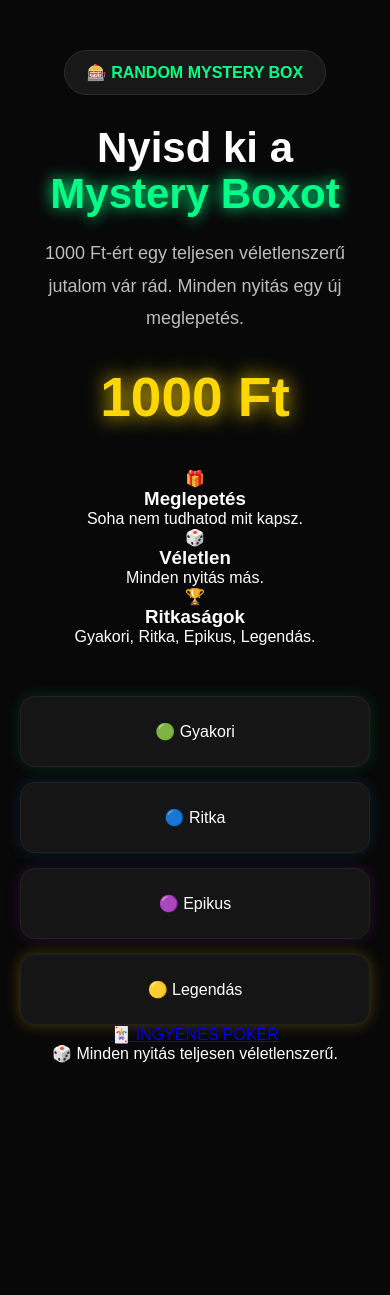
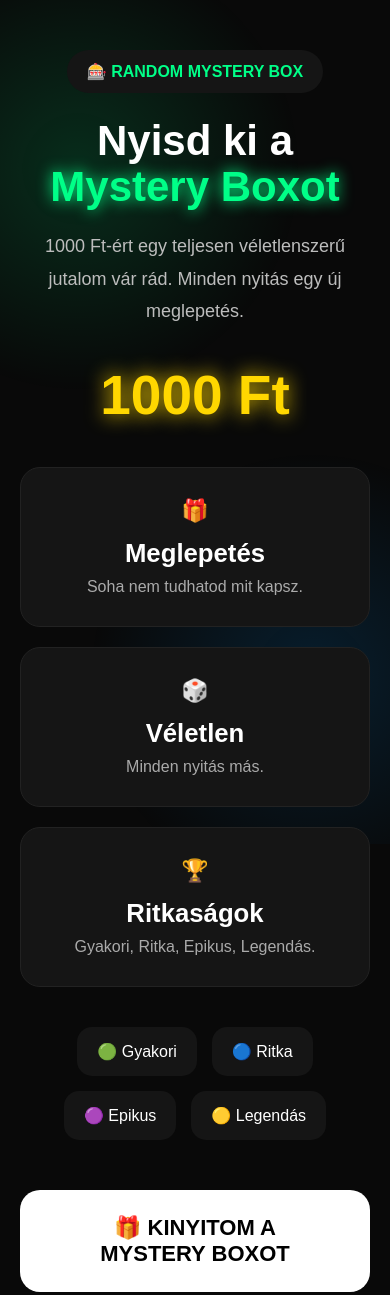
Before and after one commit to hurdabigdawe-bot/gif-shop, a plain HTML site: page index.html in a window 390 px wide. Shown: the top 1295 px of the page. Before the commit the page ends 1113 px from the top, so only its background shows below. Drawn offline with Linux system fonts and the light colour scheme.

Commit message:
Update style.css

```diff
--- a/style.css
+++ b/style.css
@@ -5,13 +5,13 @@
 }
 
 body{
-    background:#080808;
-    color:#ffffff;
-    font-family:Arial, Helvetica, sans-serif;
+background:#090909;
+color:white;
+font-family:Arial,Helvetica,sans-serif;
 overflow-x:hidden;
 }
 
-.background-glow{
+.background{
 position:fixed;
 inset:0;
 z-index:-1;
@@ -19,11 +19,11 @@ body{
 background:
 radial-gradient(circle at 20% 20%,
 rgba(0,255,136,.15),
-    transparent 35%),
+transparent 30%),
 
-    radial-gradient(circle at 80% 70%,
-    rgba(193,60,255,.15),
-    transparent 35%);
+radial-gradient(circle at 80% 80%,
+rgba(0,150,255,.15),
+transparent 30%);
 }
 
 .hero{
@@ -35,20 +35,19 @@ body{
 }
 
 .container{
+max-width:1100px;
 width:100%;
-    max-width:1100px;
 text-align:center;
 }
 
 .badge{
 display:inline-block;
-    padding:12px 22px;
-    background:#181818;
-    border:1px solid #2c2c2c;
+padding:12px 20px;
+background:#151515;
 border-radius:999px;
 color:#00ff88;
 font-weight:bold;
-    margin-bottom:30px;
+margin-bottom:25px;
 }
 
 h1{
@@ -64,136 +63,70 @@ h1 span{
 
 .subtitle{
 max-width:700px;
-    margin:0 auto 30px;
+margin:auto;
+font-size:22px;
+line-height:1.8;
 color:#bdbdbd;
-    line-height:1.8;
-    font-size:22px;
 }
 
 .price{
 font-size:80px;
 font-weight:bold;
 color:gold;
+margin-top:35px;
+margin-bottom:35px;
 text-shadow:0 0 20px gold;
-    margin-bottom:40px;
 }
 
-.wheel-section{
-    margin-top:30px;
+.cards{
+display:grid;
+grid-template-columns:repeat(auto-fit,minmax(250px,1fr));
+gap:20px;
+margin-top:40px;
 }
 
-.wheel-section h2{
-    margin-bottom:20px;
+.card{
+background:#151515;
+padding:30px;
+border-radius:20px;
+border:1px solid #222;
+font-size:22px;
 }
 
-.wheel-container{
-    position:relative;
-    width:400px;
-    margin:30px auto;
+.card h3{
+margin-top:15px;
+margin-bottom:10px;
 }
 
-.pointer{
-    position:absolute;
-    left:50%;
-    top:-15px;
-    transform:translateX(-50%);
-    width:0;
-    height:0;
-
-    border-left:20px solid transparent;
-    border-right:20px solid transparent;
-    border-top:40px solid white;
-
-    z-index:10;
-}
-
-#wheel{
-    border-radius:50%;
-    background:#111;
-    box-shadow:
-    0 0 25px rgba(255,255,255,.15),
-    0 0 60px rgba(0,255,136,.08);
-}
-
-#spinBtn{
-    background:#00ff88;
-    color:black;
-    border:none;
-    padding:18px 35px;
-    border-radius:15px;
-    font-size:20px;
-    font-weight:bold;
-    cursor:pointer;
-    transition:.3s;
-}
-
-#spinBtn:hover{
-    transform:scale(1.05);
-    box-shadow:0 0 20px rgba(0,255,136,.5);
-}
-
-#resultText{
-    margin-top:25px;
-    font-size:28px;
-    font-weight:bold;
-    min-height:60px;
+.card p{
+font-size:16px;
+color:#aaa;
 }
 
 .rarities{
-    margin-top:50px;
-
-    display:grid;
-    grid-template-columns:
-    repeat(auto-fit,minmax(180px,1fr));
-
+display:flex;
+justify-content:center;
+flex-wrap:wrap;
 gap:15px;
+margin-top:40px;
 }
 
 .rarity{
+padding:15px 20px;
 background:#151515;
-    border:1px solid #222;
-    padding:25px;
 border-radius:15px;
-    transition:.3s;
-}
-
-.rarity:hover{
-    transform:translateY(-5px);
-}
-
-.common{
-    box-shadow:0 0 15px rgba(0,255,136,.15);
-}
-
-.rare{
-    box-shadow:0 0 15px rgba(45,168,255,.15);
-}
-
-.epic{
-    box-shadow:0 0 15px rgba(193,60,255,.15);
-}
-
-.legendary{
-    box-shadow:0 0 15px rgba(255,215,0,.25);
 }
 
 .buy-btn{
-    display:none;
-
+display:inline-block;
 margin-top:50px;
-
 padding:25px 50px;
-
 background:white;
 color:black;
-
 text-decoration:none;
-
 border-radius:20px;
-
 font-size:28px;
 font-weight:bold;
-
 transition:.3s;
 }
 
@@ -201,8 +134,25 @@ h1 span{
 transform:scale(1.05);
 }
 
-.small{
+.poker-btn{
+display:inline-block;
 margin-top:20px;
+padding:20px 40px;
+background:#2196f3;
+color:white;
+text-decoration:none;
+border-radius:15px;
+font-size:24px;
+font-weight:bold;
+transition:.3s;
+}
+
+.poker-btn:hover{
+transform:scale(1.05);
+}
+
+.footer-text{
+margin-top:25px;
 color:#888;
 }
 
@@ -220,18 +170,14 @@ h1 span{
 font-size:55px;
 }
 
-    .wheel-container{
-        width:300px;
-    }
-
-    #wheel{
-        width:300px;
-        height:300px;
-    }
-
 .buy-btn{
 width:100%;
 font-size:22px;
 }
 
+.poker-btn{
+width:100%;
+font-size:20px;
 }
+
+}
```
Lines whose indentation alone changed are shown as unchanged.
